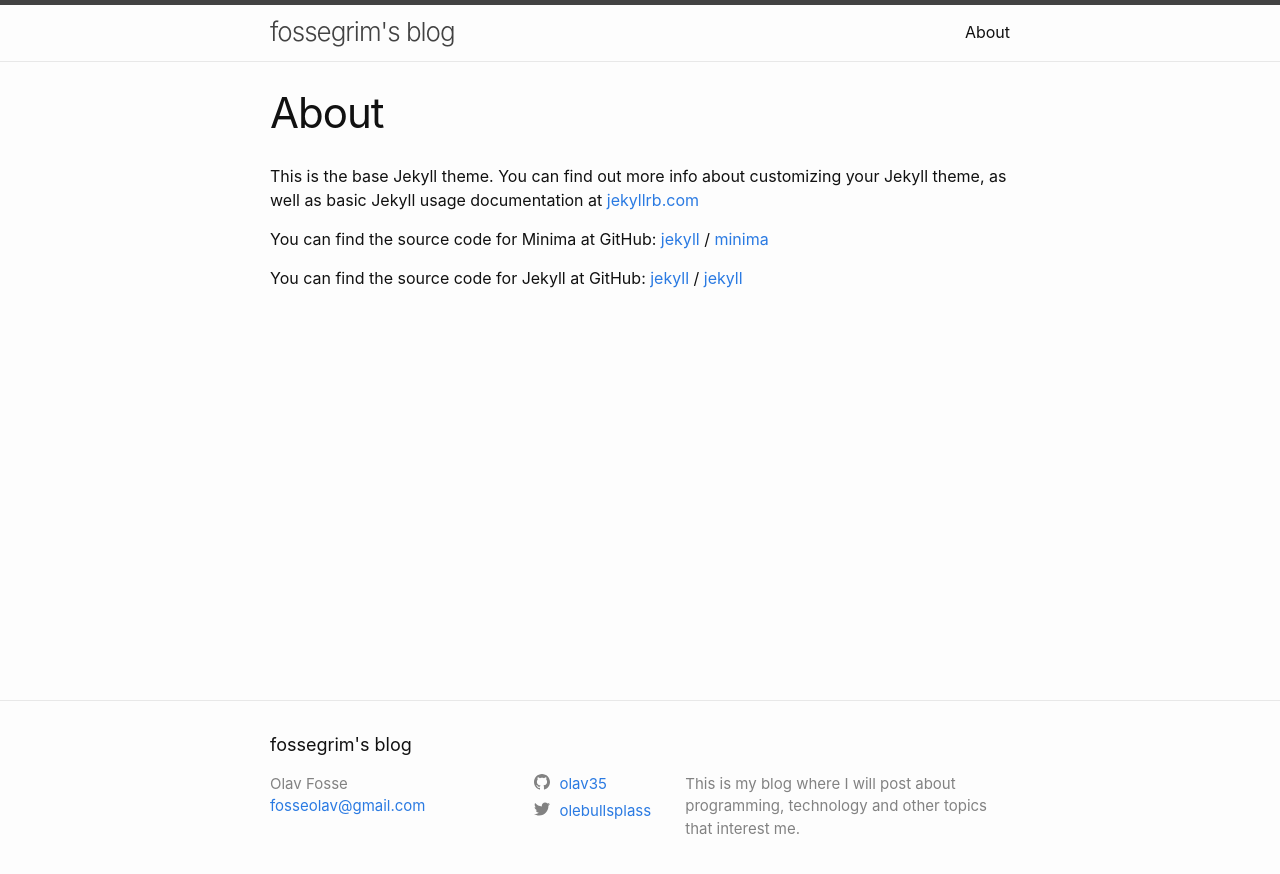
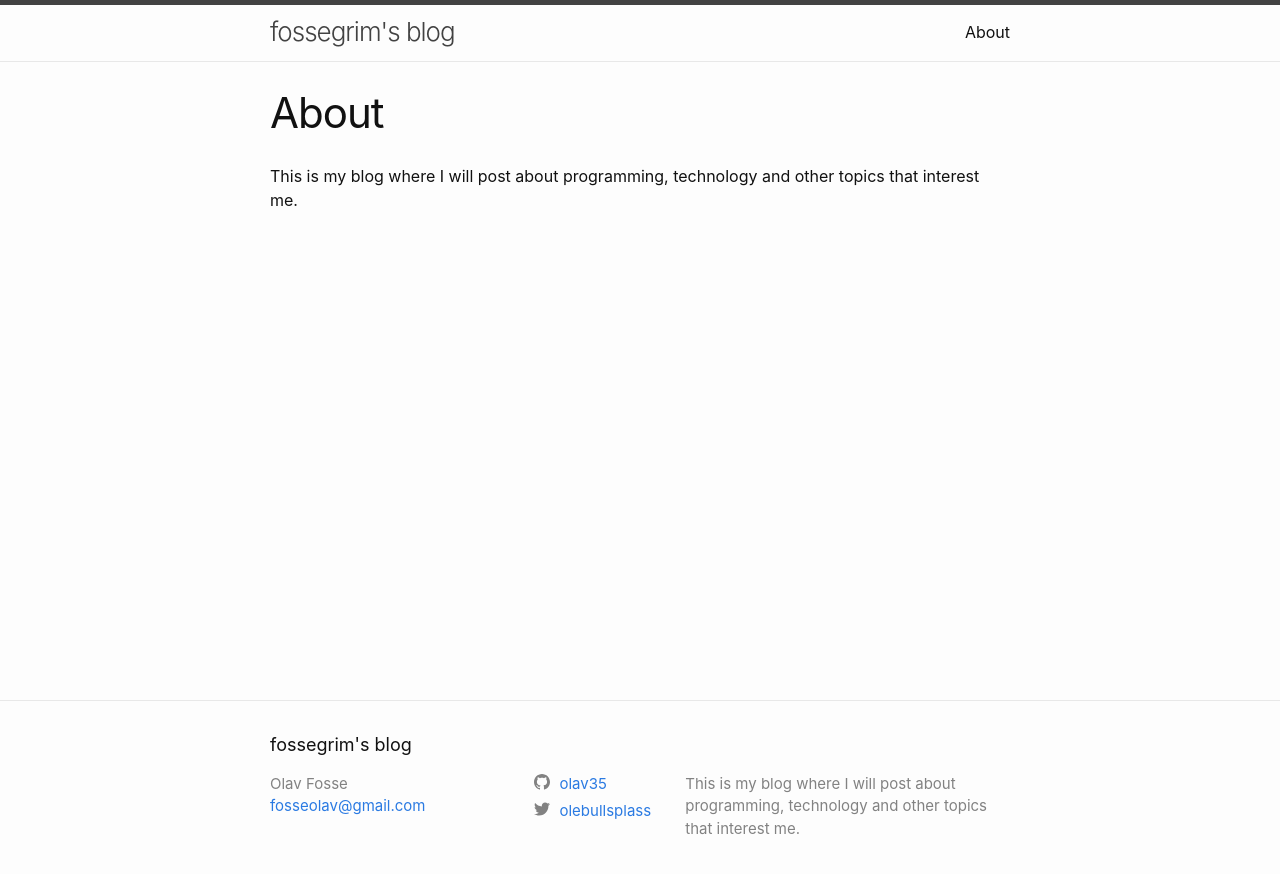
Before and after one commit to fossegrim/fossegr.im, a Jekyll site: the page built from about.markdown, in a window 1280 px wide. Shown: the top 874 px of the page. Built offline with Jekyll 4.4.1, drawn with Linux system fonts in a browser that asks for light colours.

Commit message:
Rewrite about page

```diff
--- a/about.markdown
+++ b/about.markdown
@@ -4,15 +4,4 @@
 permalink: /about/
 ---
 
-This is the base Jekyll theme. You can find out more info about customizing your Jekyll theme, as well as basic Jekyll usage documentation at [jekyllrb.com](https://jekyllrb.com/)
-
-You can find the source code for Minima at GitHub:
-[jekyll][jekyll-organization] /
-[minima](https://github.com/jekyll/minima)
-
-You can find the source code for Jekyll at GitHub:
-[jekyll][jekyll-organization] /
-[jekyll](https://github.com/jekyll/jekyll)
-
-
-[jekyll-organization]: https://github.com/jekyll
+This is my blog where I will post about programming, technology and other topics that interest me.
```
